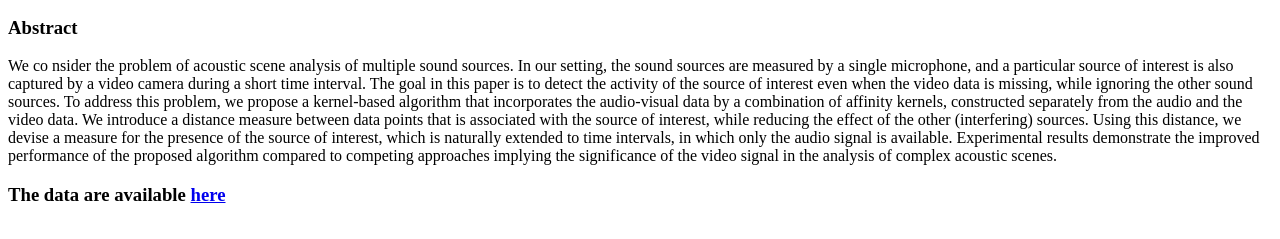
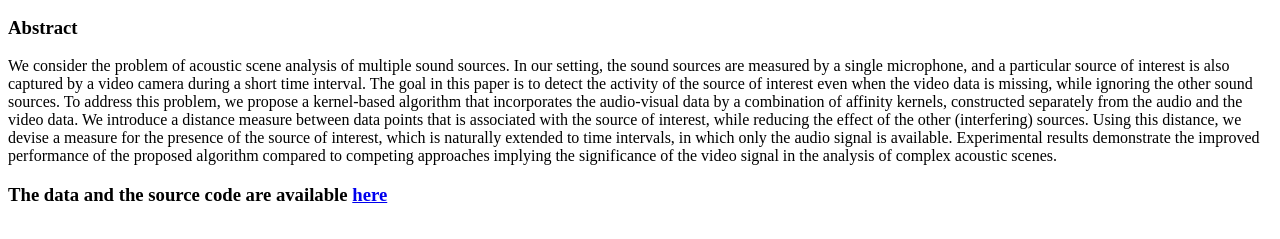
Before and after one commit to davidov312/ADMrefSet, a plain HTML site: page index.html in a window 1280 px wide. Shown: the part 149-388 px from the top of the page. Drawn offline with Linux system fonts and the light colour scheme.

Commit message:
edited link

```diff
--- a/index.html
+++ b/index.html
@@ -1,7 +1,8 @@
+<!-- #######  YAY, I AM THE SOURCE EDITOR! #########-->
 <h1 style="color: #5e9ca0;"><span style="color: #008080;">Multi-modal Kernel Method for Activity Detection of Sound Sources</span></h1>
 <h1><span style="color: #008080;">Project Page</span></h1>
 <h3><span style="color: #008080;">David Dov, Ronen Talmon and Israel Cohen</span></h3>
 <h3><span style="color: #000000;">Abstract</span></h3>
-<p><span style="color: #000000;">We co nsider the problem of acoustic scene analysis of multiple sound sources. In our setting, the sound sources are measured by a single microphone, and a particular source of interest is also captured by a video camera during a short time interval. The goal in this paper is to detect the activity of the source of interest even when the video data is missing, while ignoring the other sound sources. To address this problem, we propose a kernel-based algorithm that incorporates the audio-visual data by a combination of affinity kernels, constructed separately from the audio and the video data. We introduce a distance measure between data points that is associated with the source of interest, while reducing the effect of the other (interfering) sources. Using this distance, we devise a measure for the presence of the source of interest, which is naturally extended to time intervals, in which only the audio signal is available. Experimental results demonstrate the improved performance of the proposed algorithm compared to competing approaches implying the significance of the video signal in the analysis of complex acoustic scenes. </span></p>
-<h3>The data are available <a href="https://www.dropbox.com/s/d0zpwfqii59wv1j/ADMrefSetData.zip?dl=0">here</a></h3>
+<p><span style="color: #000000;">We consider the problem of acoustic scene analysis of multiple sound sources. In our setting, the sound sources are measured by a single microphone, and a particular source of interest is also captured by a video camera during a short time interval. The goal in this paper is to detect the activity of the source of interest even when the video data is missing, while ignoring the other sound sources. To address this problem, we propose a kernel-based algorithm that incorporates the audio-visual data by a combination of affinity kernels, constructed separately from the audio and the video data. We introduce a distance measure between data points that is associated with the source of interest, while reducing the effect of the other (interfering) sources. Using this distance, we devise a measure for the presence of the source of interest, which is naturally extended to time intervals, in which only the audio signal is available. Experimental results demonstrate the improved performance of the proposed algorithm compared to competing approaches implying the significance of the video signal in the analysis of complex acoustic scenes. </span></p>
+<h3>The data and the source code are available <a href="https://www.dropbox.com/s/d0zpwfqii59wv1j/ADMrefSetData.zip?dl=0">here</a></h3>
 <p><br /><strong>&nbsp;</strong></p>
```
